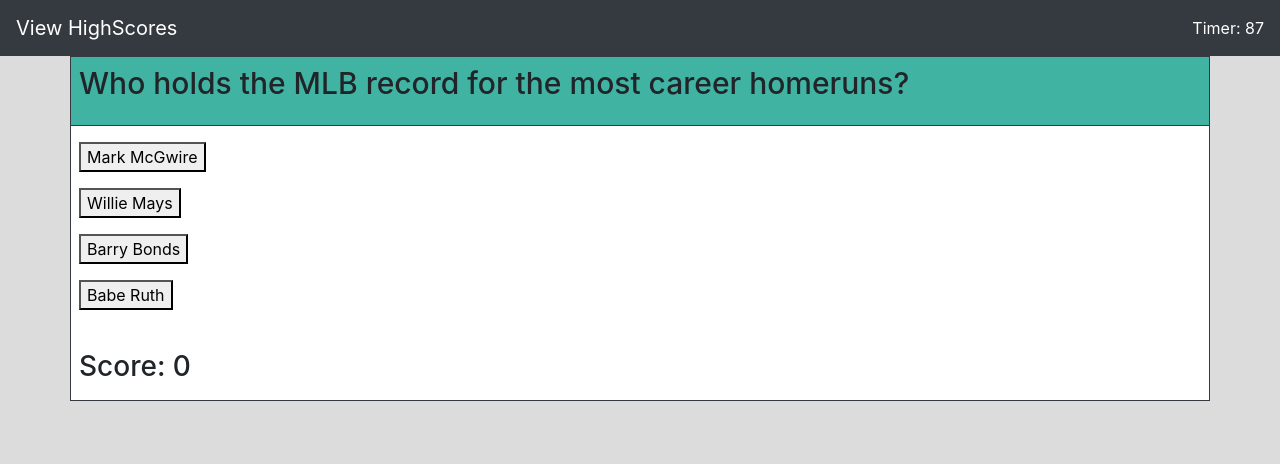
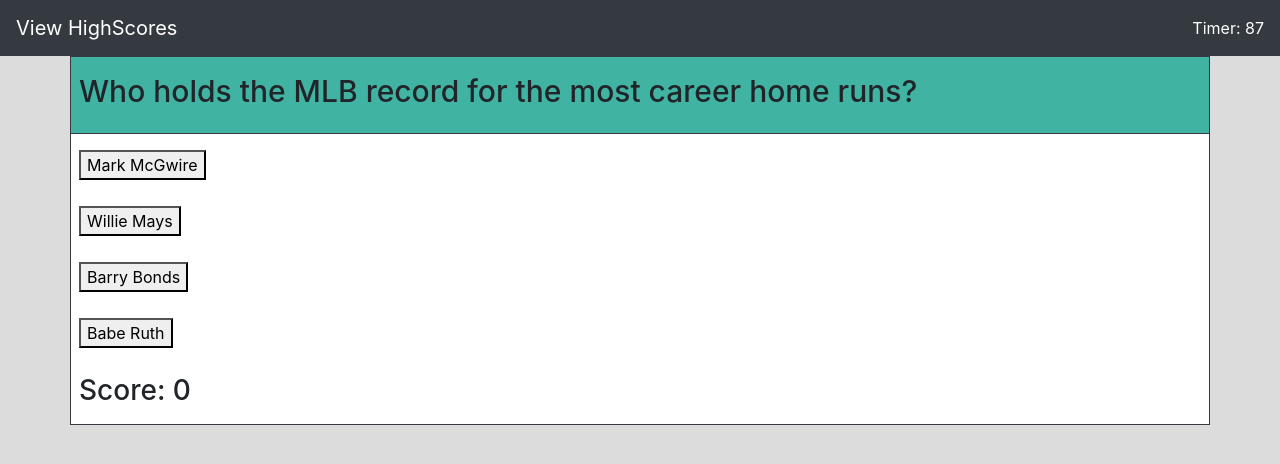
Before and after one commit to k1te-m/courseWork_04_codeQuiz, a plain HTML site: page index.html in a window 1280 px wide. Both pictures are taken after a click on the button "Begin Quiz!". Drawn offline with nearby package versions, Linux system fonts and the light colour scheme.

Commit message:
implemented nextQuestion function/score tracker

```diff
--- a/assets/css/style.css
+++ b/assets/css/style.css
@@ -18,3 +18,7 @@ body {
 #quiz {
   background-color: white;
 }
+#quiz button {
+  display: block;
+  margin-bottom: 10px;
+}
--- a/assets/js/script.js
+++ b/assets/js/script.js
@@ -4,27 +4,31 @@ const quizContainer = document.querySelector("#quiz");
 const startQuiz = document.querySelector("#begin");
 const timerEl = document.querySelector("#timer");
 const quest = document.querySelector("#question");
-const choiceA = document.querySelector("#choiceA");
-const choiceB = document.querySelector("#choiceB");
-const choiceC = document.querySelector("#choiceC");
-const choiceD = document.querySelector("#choiceD");
+// const choiceA = document.querySelector("#choiceA");
+// const choiceB = document.querySelector("#choiceB");
+// const choiceC = document.querySelector("#choiceC");
+// const choiceD = document.querySelector("#choiceD");
 const buttonA = document.querySelector("#a");
 const buttonB = document.querySelector("#b");
 const buttonC = document.querySelector("#c");
 const buttonD = document.querySelector("#d");
 const scoreDisp = document.querySelector("#score");
+// const buttonA = document.querySelector("#choiceA");
+const buttonSec = document.querySelector("#buttons");
+
+
 
 // Questions, Answers, and Global Variables
 const quizQuestions = [
     {
-        question: "Who holds the MLB record for the most career homeruns?",
+        question: "Who holds the MLB record for the most career home runs?",
         answers: {
             a: "Mark McGwire",
             b: "Willie Mays",
             c: "Barry Bonds",
             d: "Babe Ruth",
         },
-        correctAnswer: "d"
+        correctAnswer: "c"
     },
     {
         question: "Who holds the MLB record for the most career hits?",
@@ -73,11 +77,11 @@ console.log(quizQuestions[0].correctAnswer);
 // Variables
 let count = 90;
 let score = 0;
-let currentQuestion;
+let currentQuestion = 0;
 let timer;
 
 // Functions
-const renderTimer = () => {
+const renderTimer = () =>  {
   count--;
   timerEl.textContent = `Timer: ${count}`;
 }
@@ -85,34 +89,63 @@ const beginQuiz = () => {
   timer = setInterval(renderTimer, 1000);
 }
 
+function checkAnswer() {
+  buttonSec.addEventListener("click", function(event) {
+    if (event.target.tagName === "BUTTON" && event.target.id === quizQuestions[0].correctAnswer) {
+      alert("Correct!");
+      count += 10;
+      currentQuestion+=1;
+      console.log(currentQuestion);
+      nextQuestion(currentQuestion);
+    }
+  })
+}
+
+function nextQuestion() {
+  for (i = 0; i < quizQuestions.length; i++) {
+    quest.innerHTML = "<p>"+ quizQuestions[currentQuestion].question +"</p>";
+    buttonA.textContent = quizQuestions[currentQuestion].answers.a;
+    buttonB.textContent = quizQuestions[currentQuestion].answers.b;
+    buttonC.textContent = quizQuestions[currentQuestion].answers.c;
+    buttonD.textContent = quizQuestions[currentQuestion].answers.d;
+    scoreDisp.innerHTML = "<h3>"+ 'Score: '+ score +"</h3>";
+  }
+}
+
 function renderQuestion() { // renders the next question to the question container
-  quizContainer.addEventListener("click", function(event) {
-    console.log(event.target.id)
-    if (event.target.id === quizQuestions[0].correctAnswer){
-      alert("Correct!");
-      score = score + 100;
-      count = count + 10;
-    } else {
-      alert("Incorrect! Try again!");
-      score = score - 100;
-      count = count -10;
-    }
-  });
-
-  for (i = 0; i < quizQuestions.length; i++) {
-    quest.innerHTML = "<p>"+ quizQuestions[0].question +"</p>";
-    choiceA.innerHTML = "<button type='radio' id='a'>"+ quizQuestions[0].answers.a +"</button>";
-    choiceB.innerHTML = "<button type='radio' id='b'>"+ quizQuestions[0].answers.b +"</button>";
-    choiceC.innerHTML = "<button type='radio' id='c'>"+ quizQuestions[0].answers.c +"</button>";
-    choiceD.innerHTML = "<button type='radio' id='d'>"+ quizQuestions[0].answers.d +"</button>";
+  // for (i = 0; i < quizQuestions.length; i++) {
+    let i = currentQuestion;
+    quest.innerHTML = "<p>"+ quizQuestions[i].question +"</p>";
+    buttonA.textContent = quizQuestions[i].answers.a;
+    buttonB.textContent = quizQuestions[i].answers.b;
+    buttonC.textContent = quizQuestions[i].answers.c;
+    buttonD.textContent = quizQuestions[i].answers.d;
     scoreDisp.innerHTML = "<h3>"+ 'Score: '+ score +"</h3>";
-
-
-  }
+    checkAnswer();
+}
 
 
 
-}
+
+
+// console.log(choiceEls);
+    // quizContainer.addEventListener("click", function(event) { // Not working as intended, clicks anywhere inside of the quizContainer are being captured as incorrect
+    //   console.log(event.target.id)
+    //   if (event.target.id === quizQuestions[0].correctAnswer){
+    //     alert("Correct!");
+    //     score = score + 100;
+    //     count = count + 10;
+    //     // return renderQuestion;
+    //   } else {
+    //     alert("Incorrect! Try again!");
+    //     score = score - 100;
+    //     count = count -10;
+    //   }
+    // });
+
+
+
+// }
 
 
 
@@ -121,11 +154,11 @@ function renderQuestion() { // renders the next question to the question contain
 
 
 
-// OnClick Begin
+// OnClick/Event Listeners
 startQuiz.onclick = function () {
   welcomeContainer.style.display = "none";
-  renderQuestion();
+  renderQuestion(0);
   quizContainer.style.display = "block";
   renderTimer();
-  timer = setInterval(renderTimer,1000);
+  beginQuiz();
 };
--- a/index.html
+++ b/index.html
@@ -38,16 +38,25 @@
     <div class="container border border-dark" id="quiz" style="display: none">
       <div class="row">
         <div class="col p-0">
-          <h1 class="border-bottom border-dark p-2" id="question">Test</h1>
-          <div class="choice pt-0 mt-0 p-2" id="choiceA">Test</div>
-          <div class="choice pt-0 mt-0 p-2" id="choiceB">Test</div>
-          <div class="choice pt-0 mt-0 p-2" id="choiceC">Test</div>
-          <div class="choice pt-0 mt-0 p-2" id="choiceD">Test</div>
-          <br>
+          <h1 class="border-bottom border-dark p-2 pt-3" id="question">Test</h1>
+            <section id="buttons">
+              <div class="choice pt-0 mt-0 p-2" id="choiceA">
+                <button class="choice" id="a"></button>
+              </div>
+              <div class="choice pt-0 mt-0 p-2" id="choiceB">
+                <button class="choice" id="b"></button>
+              </div>
+              <div class="choice pt-0 mt-0 p-2" id="choiceC">
+                <button class="choice" id="c"></button>
+              </div>
+              <div class="choice pt-0 mt-0 p-2" id="choiceD">
+                <button class="choice" id="d"></button>
+              </div>
+            </section>
           <div class="pt-0 mt-0 p-2" id="score"></div>
         </div>
       </div>
-
+    </div>
 
     <script src="./assets/js/script.js"></script>
     <script
```
